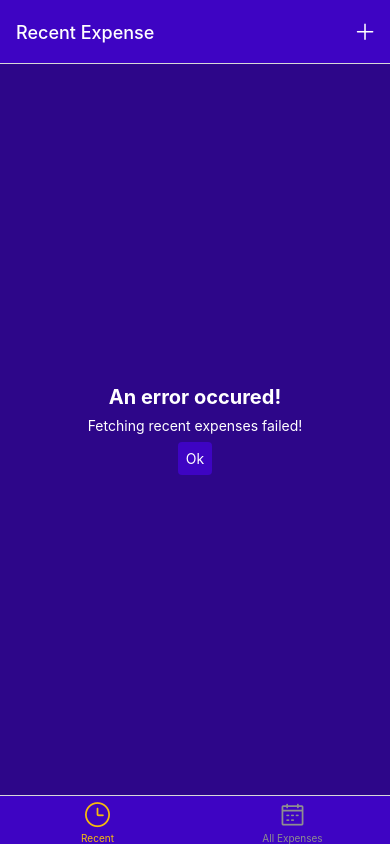
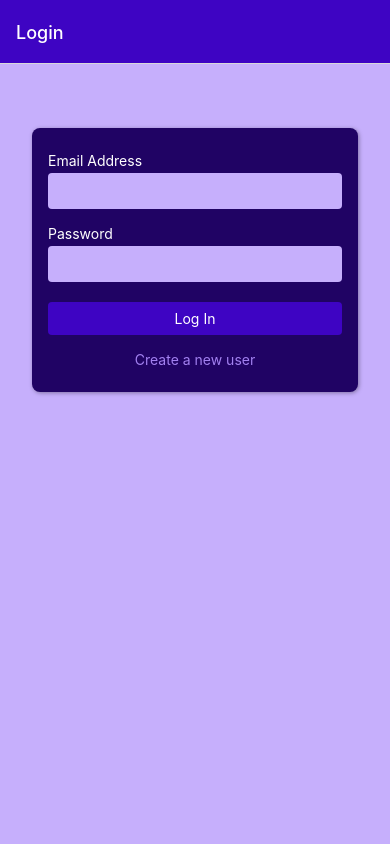
Before and after one commit to VictorIvanov87/RN-ExpenseTracker, a React Native app: screen /Login in a window 390 px wide. Built offline with nearby package versions, Linux system fonts and the light colour scheme; no server answers.

Commit message:
Add login and signup screen, user is able to sign up

```diff
--- a/App.js
+++ b/App.js
@@ -3,12 +3,14 @@ import { NavigationContainer } from "@react-navigation/native";
 import { createNativeStackNavigator } from "@react-navigation/native-stack";
 import { createBottomTabNavigator } from "@react-navigation/bottom-tabs";
 import { AntDesign } from "@expo/vector-icons";
+import ExpensesContextProvider from "./store/expenses-context";
 import { GLOBAL_STYLES } from "./constants/styles";
+import IconButton from "./components/UI/IconButton";
 import ManageExpense from "./screen/ManageExpense";
 import RecentExpense from "./screen/RecentExpense";
 import AllExpenses from "./screen/AllExpenses";
-import IconButton from "./components/UI/IconButton";
-import ExpensesContextProvider from "./store/expenses-context";
+import SignupScreen from "./screen/SignupScreen";
+import LoginScreen from "./screen/LoginScreen";
 
 const Stack = createNativeStackNavigator();
 const BottomTabs = createBottomTabNavigator();
@@ -48,12 +50,23 @@ const ExpensesOverview = () => {
   );
 };
 
-const App = () => {
+const AuthStack = () => {
   return (
-    <>
-      <StatusBar style="light" />
-      <ExpensesContextProvider>
-        <NavigationContainer>
+    <Stack.Navigator
+      screenOptions={{
+        headerStyle: { backgroundColor: GLOBAL_STYLES.colors.primary500 },
+        headerTintColor: "white",
+        contentStyle: { backgroundColor: GLOBAL_STYLES.colors.primary100 }
+      }}
+    >
+      <Stack.Screen name="Login" component={LoginScreen} />
+      <Stack.Screen name="Signup" component={SignupScreen} />
+    </Stack.Navigator>
+  );
+};
+
+const AuthenticatedStack = () => {
+  return (
     <Stack.Navigator
       screenOptions={{
         headerStyle: { backgroundColor: GLOBAL_STYLES.colors.primary500 },
@@ -67,6 +80,16 @@ const App = () => {
         options={{ title: "Manage Expense", presentation: "modal" }}
       />
     </Stack.Navigator>
+  );
+};
+
+const App = () => {
+  return (
+    <>
+      <StatusBar style="light" />
+      <ExpensesContextProvider>
+        <NavigationContainer>
+          <AuthStack />
         </NavigationContainer>
       </ExpensesContextProvider>
     </>
--- /dev/null
+++ b/components/Auth/AuthContent.js
@@ -0,0 +1,79 @@
+import { useState } from "react";
+import { Alert, StyleSheet, View } from "react-native";
+import { useNavigation } from "@react-navigation/native";
+import Button from "../UI/Button";
+import AuthForm from "./AuthForm";
+import { GLOBAL_STYLES } from "../../constants/styles";
+
+const AuthContent = ({ isLogin, onAuthenticate }) => {
+  const navigation = useNavigation();
+  const [credentialsInvalid, setCredentialsInvalid] = useState({
+    email: false,
+    password: false,
+    confirmEmail: false,
+    confirmPassword: false
+  });
+
+  const switchAuthModeHandler = () => {
+    if (isLogin) {
+      navigation.replace("Signup");
+    } else {
+      navigation.replace("Login");
+    }
+  };
+
+  const submitHandler = (credentials) => {
+    let { email, confirmEmail, password, confirmPassword } = credentials;
+
+    email = email.trim();
+    password = password.trim();
+
+    const emailIsValid = email.includes("@");
+    const passwordIsValid = password.length > 6;
+    const emailsAreEqual = email === confirmEmail;
+    const passwordsAreEqual = password === confirmPassword;
+
+    if (!emailIsValid || !passwordIsValid || (!isLogin && (!emailsAreEqual || !passwordsAreEqual))) {
+      Alert.alert("Invalid input", "Please check your entered credentials.");
+      setCredentialsInvalid({
+        email: !emailIsValid,
+        confirmEmail: !emailIsValid || !emailsAreEqual,
+        password: !passwordIsValid,
+        confirmPassword: !passwordIsValid || !passwordsAreEqual
+      });
+      return;
+    }
+    onAuthenticate({ email, password });
+  };
+
+  return (
+    <View style={styles.authContent}>
+      <AuthForm isLogin={isLogin} onSubmit={submitHandler} credentialsInvalid={credentialsInvalid} />
+      <View style={styles.buttons}>
+        <Button onPress={switchAuthModeHandler} mode="flat">
+          {isLogin ? "Create a new user" : "Log in instead"}
+        </Button>
+      </View>
+    </View>
+  );
+};
+
+const styles = StyleSheet.create({
+  authContent: {
+    backgroundColor: GLOBAL_STYLES.colors.primary800,
+    borderRadius: 8,
+    elevation: 2,
+    marginHorizontal: 32,
+    marginTop: 64,
+    padding: 16,
+    shadowColor: "black",
+    shadowOffset: { width: 1, height: 1 },
+    shadowOpacity: 0.35,
+    shadowRadius: 4
+  },
+  buttons: {
+    marginTop: 8
+  }
+});
+
+export default AuthContent;
--- /dev/null
+++ b/components/Auth/AuthForm.js
@@ -0,0 +1,95 @@
+import { useState } from "react";
+import { StyleSheet, View } from "react-native";
+
+import Button from "../UI/Button";
+import Input from "./Input";
+
+const AuthForm = ({ isLogin, onSubmit, credentialsInvalid }) => {
+  const [enteredEmail, setEnteredEmail] = useState("");
+  const [enteredConfirmEmail, setEnteredConfirmEmail] = useState("");
+  const [enteredPassword, setEnteredPassword] = useState("");
+  const [enteredConfirmPassword, setEnteredConfirmPassword] = useState("");
+
+  const {
+    email: emailIsInvalid,
+    confirmEmail: emailsDontMatch,
+    password: passwordIsInvalid,
+    confirmPassword: passwordsDontMatch
+  } = credentialsInvalid;
+
+  const updateInputValueHandler = (inputType, enteredValue) => {
+    switch (inputType) {
+      case "email":
+        setEnteredEmail(enteredValue);
+        break;
+      case "confirmEmail":
+        setEnteredConfirmEmail(enteredValue);
+        break;
+      case "password":
+        setEnteredPassword(enteredValue);
+        break;
+      case "confirmPassword":
+        setEnteredConfirmPassword(enteredValue);
+        break;
+    }
+  };
+
+  const submitHandler = () => {
+    onSubmit({
+      email: enteredEmail,
+      confirmEmail: enteredConfirmEmail,
+      password: enteredPassword,
+      confirmPassword: enteredConfirmPassword
+    });
+  };
+
+  return (
+    <View style={styles.form}>
+      <View>
+        <Input
+          label="Email Address"
+          onUpdateValue={updateInputValueHandler.bind(this, "email")}
+          value={enteredEmail}
+          keyboardType="email-address"
+          isInvalid={emailIsInvalid}
+        />
+        {!isLogin && (
+          <Input
+            label="Confirm Email Address"
+            onUpdateValue={updateInputValueHandler.bind(this, "confirmEmail")}
+            value={enteredConfirmEmail}
+            keyboardType="email-address"
+            isInvalid={emailsDontMatch}
+          />
+        )}
+        <Input
+          label="Password"
+          onUpdateValue={updateInputValueHandler.bind(this, "password")}
+          secure
+          value={enteredPassword}
+          isInvalid={passwordIsInvalid}
+        />
+        {!isLogin && (
+          <Input
+            label="Confirm Password"
+            onUpdateValue={updateInputValueHandler.bind(this, "confirmPassword")}
+            secure
+            value={enteredConfirmPassword}
+            isInvalid={passwordsDontMatch}
+          />
+        )}
+        <View style={styles.buttons}>
+          <Button onPress={submitHandler}>{isLogin ? "Log In" : "Sign Up"}</Button>
+        </View>
+      </View>
+    </View>
+  );
+};
+
+const styles = StyleSheet.create({
+  buttons: {
+    marginTop: 12
+  }
+});
+
+export default AuthForm;
--- /dev/null
+++ b/components/Auth/Input.js
@@ -0,0 +1,44 @@
+import { View, Text, TextInput, StyleSheet } from "react-native";
+
+import { GLOBAL_STYLES } from "../../constants/styles";
+
+const Input = ({ label, keyboardType, secure, onUpdateValue, value, isInvalid }) => {
+  return (
+    <View style={styles.inputContainer}>
+      <Text style={[styles.label, isInvalid && styles.labelInvalid]}>{label}</Text>
+      <TextInput
+        style={[styles.input, isInvalid && styles.inputInvalid]}
+        autoCapitalize="none"
+        keyboardType={keyboardType}
+        secureTextEntry={secure}
+        onChangeText={onUpdateValue}
+        value={value}
+      />
+    </View>
+  );
+};
+
+export default Input;
+
+const styles = StyleSheet.create({
+  input: {
+    backgroundColor: GLOBAL_STYLES.colors.primary100,
+    borderRadius: 4,
+    fontSize: 16,
+    paddingHorizontal: 6,
+    paddingVertical: 8
+  },
+  inputContainer: {
+    marginVertical: 8
+  },
+  inputInvalid: {
+    backgroundColor: GLOBAL_STYLES.colors.error100
+  },
+  label: {
+    color: "white",
+    marginBottom: 4
+  },
+  labelInvalid: {
+    color: GLOBAL_STYLES.colors.error500
+  }
+});
--- /dev/null
+++ b/screen/LoginScreen.js
@@ -0,0 +1,7 @@
+import AuthContent from "../components/Auth/AuthContent";
+
+const LoginScreen = () => {
+  return <AuthContent isLogin onAuthenticate={() => {}} />;
+};
+
+export default LoginScreen;
--- /dev/null
+++ b/screen/SignupScreen.js
@@ -0,0 +1,22 @@
+import { useState } from "react";
+import AuthContent from "../components/Auth/AuthContent";
+import { createUser } from "../utils/auth";
+import LoadingOverlay from "../components/UI/LoadingOverlay";
+
+const SignupScreen = () => {
+  const [isAuthenticating, setIsAuthenticating] = useState(false);
+
+  const signupHandler = async ({ email, password }) => {
+    setIsAuthenticating(true);
+    await createUser(email, password);
+    setIsAuthenticating(false);
+  };
+
+  if (isAuthenticating) {
+    return <LoadingOverlay />;
+  }
+
+  return <AuthContent onAuthenticate={signupHandler} />;
+};
+
+export default SignupScreen;
--- /dev/null
+++ b/utils/auth.js
@@ -0,0 +1,14 @@
+import axios from "axios";
+
+const FIREBASE_API_KEY = "AIzaSyCI_m4H9da5sRzFur9ILyD-vx4ri5-HZpI";
+const FIREBASE_AUTH_URL = "https://identitytoolkit.googleapis.com/v1/accounts:signUp?key=";
+
+export const createUser = async (email, password) => {
+  const result = await axios.post(`${FIREBASE_AUTH_URL}${FIREBASE_API_KEY}`, {
+    email,
+    password,
+    returnSecureToken: true
+  });
+
+  return result;
+};
```
Lines whose indentation alone changed are shown as unchanged.
